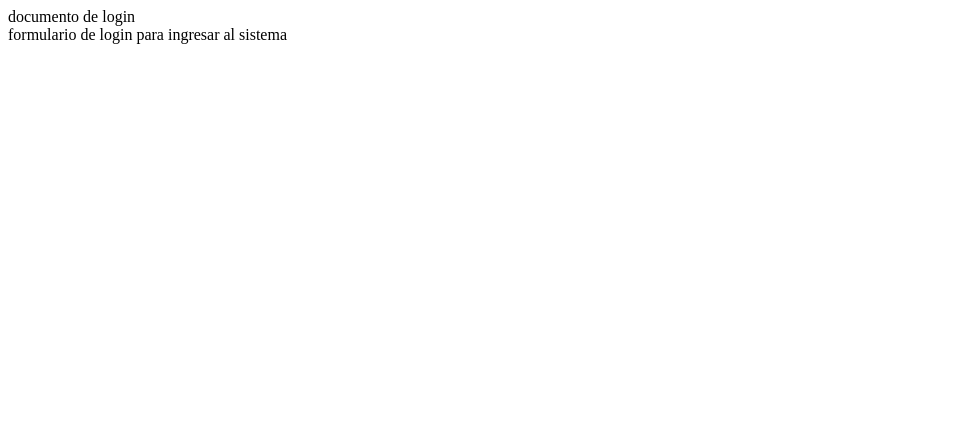
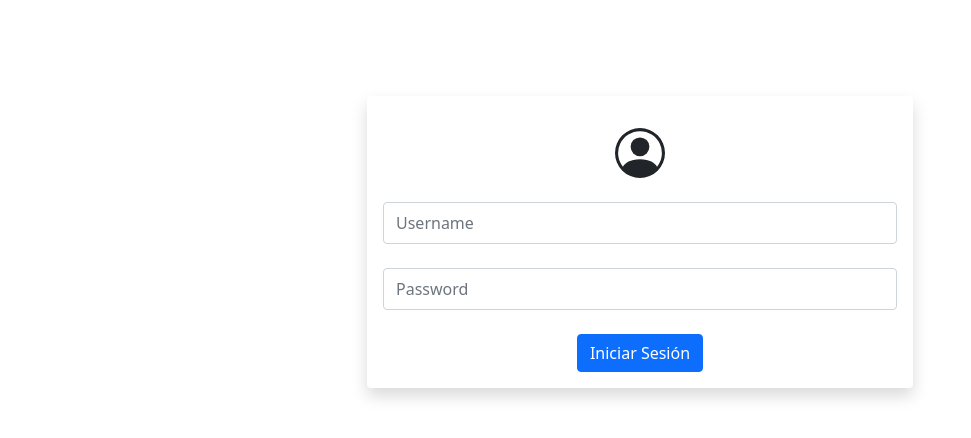
Before and after one commit to ruben777111/sistemadeturismo, a Django app: page / in a window 1280 px wide. Shown: the top 438 px of the page, without its empty margins (0-971 px from the left). Run offline with Django 4.2, Linux system fonts and the light colour scheme; parts of the project's set-up code (start-up, migrations or seed data) failed here and were passed over.

Commit message:
Login???

```diff
--- a/proyturismo/forms.py
+++ b/proyturismo/forms.py
@@ -1,17 +1,41 @@
-from turtle import textinput
+from tkinter import Widget
 from django.forms import ModelForm, NumberInput, TextInput, Textarea
-
+from django.contrib.auth.forms import UserCreationForm
 from proyturismo.models import Cliente, Transporte,Destinoturistico
 from django import forms
 
+class LoginForm(forms.Form):
+    username = forms.CharField(
+        widget = forms.TextInput(
+            attrs={
+                'class': 'form-control my-4 py-2',
+                'placeholder': 'Usuario'
+            }
+        )
+    )
+    password = forms.CharField(
+        widget = forms.PasswordInput(
+            attrs={
+                'class': 'form-control my-4 py-2',
+                'placeholder': 'Password'
+            }
+        )
+    )
+    class Meta:
+        model = UserCreationForm
+        fields = '__all__'
 
+        labels = {
+            'username': 'Usuario',
+            'password': 'Nombre',
+        }
 class TransporteForm(ModelForm):
     def __init__(self, *args, **kwargs):
         super().__init__(*args, **kwargs)
         for form in self.visible_fields():  # información repetida
             form.field.widget.attrs['class'] = 'form-control'
             form.field.widget.attrs['autocomplete'] = 'off'
-        self.fields['idtransporte'].widget.attrs['autofocus'] = True  # Autofocus
+        self.fields['tipotransporte'].widget.attrs['autofocus'] = True  # Autofocus
 
     class Meta:
         model = Transporte
--- a/proyturismo/templates/base.html
+++ b/proyturismo/templates/base.html
@@ -31,6 +31,9 @@
       <li class="nav-item">
         <a class="nav-link" href="{% url 'transporte' %}">transporte</a>
       </li>
+      <li class="nav-item">
+        <a class="btn btn-danger" href="{% url 'logout' %}">Cerrar Sesión</a>
+      </li>
 
     </ul>
     {% block contenido %}{% endblock %}
--- a/proyturismo/templates/ingresar/login.html
+++ b/proyturismo/templates/ingresar/login.html
@@ -1,13 +1,59 @@
 <!DOCTYPE html>
 <html lang="en">
+
 <head>
-    <meta charset="UTF-8">
-    <meta http-equiv="X-UA-Compatible" content="IE=edge">
-    <meta name="viewport" content="width=device-width, initial-scale=1.0">
-    <title>Document</title>
+    <!-- Required meta tags -->
+    <meta charset="utf-8" />
+    <meta name="viewport" content="width=device-width, initial-scale=1" />
+
+    <!-- Bootstrap CSS -->
+    <link href="https://cdn.jsdelivr.net/npm/bootstrap@5.1.0/dist/css/bootstrap.min.css" rel="stylesheet"
+        integrity="sha384-KyZXEAg3QhqLMpG8r+8fhAXLRk2vvoC2f3B09zVXn8CA5QIVfZOJ3BCsw2P0p/We" crossorigin="anonymous" />
+
+    <title>Bootstrap Login Form</title>
 </head>
+
 <body>
-    documento de login<br>
-    formulario de login para ingresar al sistema
+    <section>
+        <div class="container mt-5 pt-5">
+            <div class="row">
+                <div class="col-12 col-sm-7 col-md-6 m-auto">
+                    <div class="card border-0 shadow">
+                        <div class="card-body">
+                            <svg class="rounded mx-auto d-block my-3" xmlns="http://www.w3.org/2000/svg" width="50"
+                                height="50" fill="currentColor" class="bi bi-person-circle" viewBox="0 0 16 16">
+                                <path d="M11 6a3 3 0 1 1-6 0 3 3 0 0 1 6 0z" />
+                                <path fill-rule="evenodd"
+                                    d="M0 8a8 8 0 1 1 16 0A8 8 0 0 1 0 8zm8-7a7 7 0 0 0-5.468 11.37C3.242 11.226 4.805 10 8 10s4.757 1.225 5.468 2.37A7 7 0 0 0 8 1z" />
+                            </svg>
+                            {% if msg %}
+                            <aside style="color: red;">
+                                <center>{{msg}}</center>
+                            </aside>
+                            {% endif %}
+                            <form action="." method="POST">
+                                {% csrf_token %}
+                                <input type="text" name="user" id="" class="form-control my-4 py-2"
+                                    placeholder="Username" />
+                                <input type="password" name="password" id="" class="form-control my-4 py-2"
+                                    placeholder="Password" />
+
+                                <div class="text-center mt-3">
+                                    <button type="submit" class="btn btn-primary">Iniciar Sesión</button>
+                                    <!-- <a href="#" class="nav-link">Registrese Ahora</a> -->
+                                </div>
+                            </form>
+                        </div>
+                    </div>
+                </div>
+            </div>
+        </div>
+    </section>
+
+    <!-- Option 1: Bootstrap Bundle with Popper -->
+    <script src="https://cdn.jsdelivr.net/npm/bootstrap@5.1.0/dist/js/bootstrap.bundle.min.js"
+        integrity="sha384-U1DAWAznBHeqEIlVSCgzq+c9gqGAJn5c/t99JyeKa9xxaYpSvHU5awsuZVVFIhvj" crossorigin="anonymous">
+    </script>
 </body>
+
 </html>
--- a/proyturismo/urls.py
+++ b/proyturismo/urls.py
@@ -1,13 +1,14 @@
 from django.urls import path
 from . import views
-
 from django.conf import settings
 from django.contrib.staticfiles.urls import static
-from proyturismo.views import clientedeleteview, clientescreateview, clienteslistView, clienteupdateview, transportelistview, transportecreateview, transporteupdateview, transportedeleteview
+from proyturismo.views import *
 
 urlpatterns=[
-    path('',views.login,name='login'),
-    path('login',views.login,name='login'),
+    # path('',views.login,name='index'),
+    path('',loginUser),  # Momentáneo
+    path('login',loginUser, name='login'),
+    path('logout/', logoutuser, name='logout' ),
 
     # Destinoturistico
     path('destinoturistico',views.destinoturistico,name='destinoturistico'),
--- a/proyturismo/views.py
+++ b/proyturismo/views.py
@@ -1,24 +1,51 @@
+from django.shortcuts import render, redirect
+from django.http import HttpResponse
 from django.urls import reverse_lazy
+from django.contrib.auth.decorators import login_required
+from django.utils.decorators import method_decorator
+from django.contrib.auth import authenticate, login, logout
 from django.views.generic import ListView, CreateView, UpdateView, DeleteView
-from urllib import request
-from django.shortcuts import redirect, render
-from django.http import HttpResponse
-
-from proyturismo.forms import ClienteForm, TransporteForm, destinoform
+from proyturismo.forms import *
 from .models import Cliente, Destinoturistico, Transporte
 
 # Create your views here.
 def inicio(request):
     return HttpResponse("<h1>bienveenido</h1>")
-def login(request):
-    return render(request,'ingresar/login.html')
+
+def loginUser(request):
+
+    if request.method == 'POST':
+        usuario = request.POST['user']
+        contraseña = request.POST['password']
+        next_ = request.GET.get('next', 'destinoturistico')
+        userobj = authenticate(username=usuario, password=contraseña)
+
+        if userobj != None:
+            login(request, userobj)
+            return redirect(next_)
+        else:
+            msg = 'Datos incorrectos, intente de nuevo!'
+
+    else:
+        msg = ''
+    return render(request, 'ingresar/login.html', {'msg': msg})
+
+
+
+
+
+def logoutuser(request):
+    logout(request)
+    return redirect('login')
+
 
 """vista para destinoturistico"""
+@login_required
 def destinoturistico(request):
     destino=Destinoturistico.objects.all()
 
     return render(request,'destinoturistico/index.html',{'destino':destino})
-
+@login_required
 def creardestinoturistico(request):
     """request.FILES or None para recepcionar archivos"""
     formulario=destinoform(request.POST or None,request.FILES or None)
@@ -28,12 +55,12 @@ def creardestinoturistico(request):
     return render(request,'destinoturistico/crear.html',{'formulario':formulario})
 
 
-
+@login_required
 def eliminardestino(request,id):
     destino=Destinoturistico.objects.get(iddestino=id)
     destino.delete()
     return redirect('destinoturistico')
-
+@login_required
 def editardestinoturistico(request,id):
     destino=Destinoturistico.objects.get(iddestino=id)
     formulario=destinoform(request.POST or None, request.FILES or None, instance=destino)
@@ -44,9 +71,11 @@ def editardestinoturistico(request,id):
 
 
 """vista para boleto"""
+@login_required
 def boleto(request):
     return render(request,'boleto/index.html')
 
+@login_required
 def crearboleto(request):
     return render(request,'boleto/crear.html')
 
@@ -55,6 +84,11 @@ def crearboleto(request):
 class clienteslistView(ListView):
     model = Cliente
     template_name = 'cliente/index.html'
+
+    @method_decorator(login_required)
+    def dispatch(self, request, *args, **kwargs):
+        return super().dispatch(request, *args, **kwargs)
+
 
     def get_context_data(self, **kwargs):
         context = super().get_context_data(**kwargs)
@@ -67,6 +101,9 @@ class clientescreateview(CreateView):
     template_name = 'cliente/crear.html'
     success_url = reverse_lazy('cliente')
 
+    @method_decorator(login_required)
+    def dispatch(self, request, *args, **kwargs):
+        return super().dispatch(request, *args, **kwargs)
 
     def get_context_data(self, **kwargs):
         context = super().get_context_data(**kwargs)
@@ -81,6 +118,10 @@ class clienteupdateview(UpdateView):
     template_name = 'cliente/crear.html'
     success_url = reverse_lazy('cliente')
 
+    @method_decorator(login_required)
+    def dispatch(self, request, *args, **kwargs):
+        return super().dispatch(request, *args, **kwargs)
+
     def get_context_data(self, **kwargs):
         context = super().get_context_data(**kwargs)
         context = super().get_context_data(**kwargs)
@@ -94,6 +135,9 @@ class clientedeleteview(DeleteView):
     template_name = 'cliente/eliminar.html'
     success_url = reverse_lazy('cliente')
 
+    @method_decorator(login_required)
+    def dispatch(self, request, *args, **kwargs):
+        return super().dispatch(request, *args, **kwargs)
 
     def get_context_data(self, **kwargs):
         context = super().get_context_data(**kwargs)
@@ -111,9 +155,10 @@ class transportelistview(ListView):  # ListView
     model = Transporte
     template_name = 'transporte/index.html'
 
-    # def dispatch(self, request, *args, **kwargs):
-    #     if request.method == 'GET':
-    #         return redirect('')
+
+    @method_decorator(login_required)
+    def dispatch(self, request, *args, **kwargs):
+        return super().dispatch(request, *args, **kwargs)
 
     def get_context_data(self, **kwargs):  # Context Parameters
         context = super().get_context_data(**kwargs)
@@ -125,6 +170,10 @@ class transportecreateview(CreateView):
     form_class = TransporteForm
     template_name = 'transporte/crear.html'
     success_url = reverse_lazy('transporte')
+
+    @method_decorator(login_required)
+    def dispatch(self, request, *args, **kwargs):
+        return super().dispatch(request, *args, **kwargs)
 
     def get_context_data(self, **kwargs):  # Context Parameters
         context = super().get_context_data(**kwargs)
@@ -138,16 +187,25 @@ class transporteupdateview(UpdateView):
     template_name = 'transporte/crear.html'
     success_url = reverse_lazy('transporte')
 
-    def get_context_data(self, **kwargs):  # Context Parameters
+    @method_decorator(login_required)
+    def dispatch(self, request, *args, **kwargs):
+        return super().dispatch(request, *args, **kwargs)
+
+    def get_context_data(self, **kwargs):
         context = super().get_context_data(**kwargs)
         context['titulo'] = 'Editar Transporte'
         context['pestaña'] = 'Editar Tranporte'
         context['boton'] = 'Actualizar Datos'
         return context
+
 class transportedeleteview(DeleteView):
     model = Transporte
     template_name = 'transporte/eliminar.html'
     success_url = reverse_lazy('transporte')
+
+    @method_decorator(login_required)
+    def dispatch(self, request, *args, **kwargs):
+        return super().dispatch(request, *args, **kwargs)
 
     def get_context_data(self, **kwargs):  # Context Parameters
         context = super().get_context_data(**kwargs)
--- a/sistematurismo/settings.py
+++ b/sistematurismo/settings.py
@@ -122,6 +122,8 @@ USE_TZ = True
 
 STATIC_URL = 'static/'
 
+LOGIN_URL = 'login'
+
 # Default primary key field type
 # https://docs.djangoproject.com/en/4.0/ref/settings/#default-auto-field
 
```
